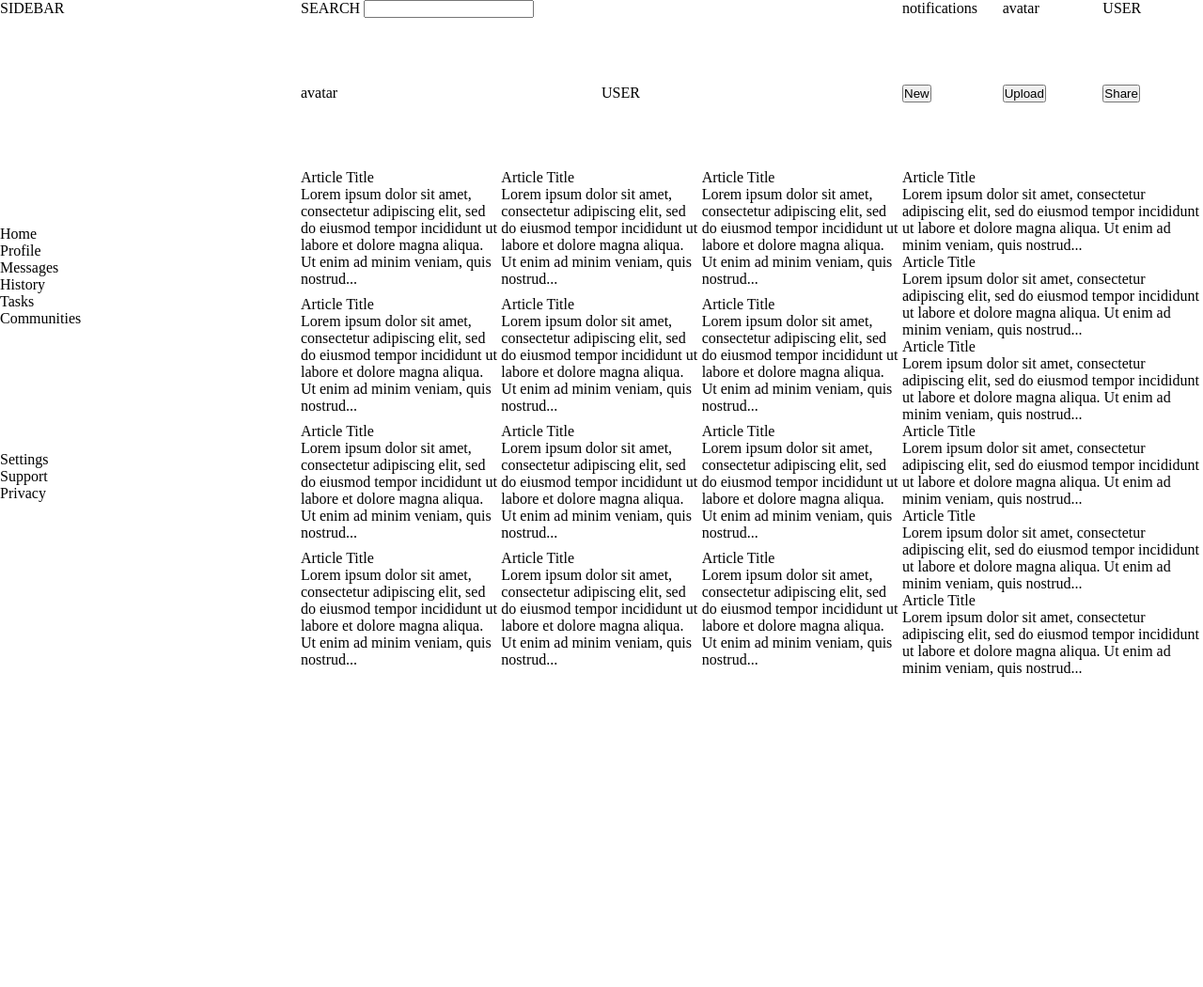
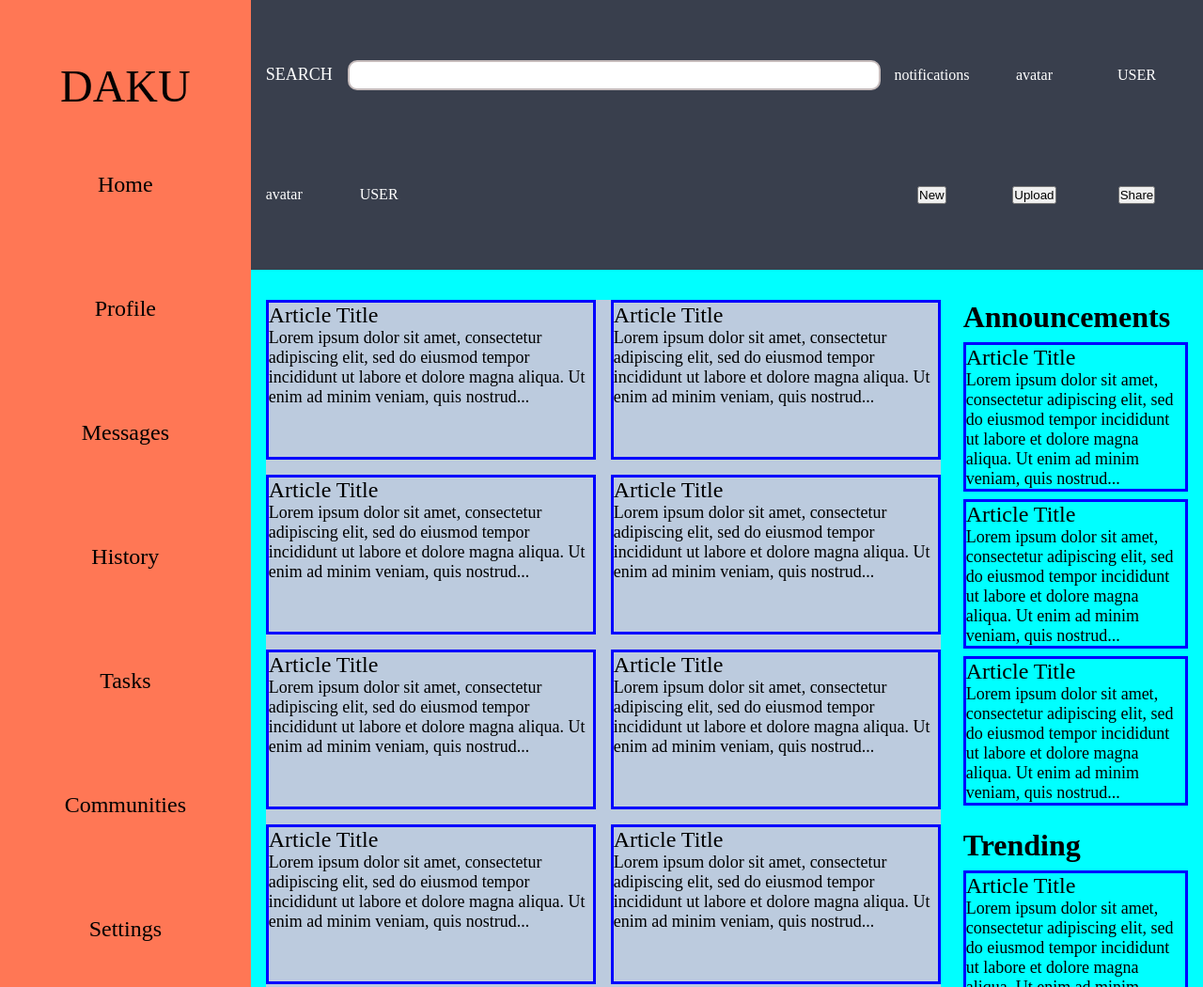
Before and after one commit to AnuragYadav404/Admin-Dashboard, a plain HTML site: page index.html in a window 1280 px wide. Shown: the top 1050 px of the page at 94% size. Before the commit the page ends 800 px from the top, so only its background shows below. Drawn offline with Linux system fonts and the light colour scheme.

Commit message:
Add styles to page
Stuff boring asf

```diff
--- a/index.html
+++ b/index.html
@@ -17,15 +17,19 @@
                     <input type="search" id="search" name="search">
                 </form>
                 <div class="header-nav">
-                    <div>notifications</div>
-                    <div>avatar</div>
-                    <div>USER</div>
+                    <ul>
+                      <li>notifications</li>
+                      <li>avatar</li>
+                      <li>USER</li>
+                    </ul>
                 </div>
             </div>
             <div class="header-bottom">
                 <div class="user">
-                    <div>avatar</div>
-                    <div>USER</div>
+                    <ul>
+                      <li>avatar</li>
+                      <li>USER</li>
+                    </ul>
                 </div>
                 <div class="user-button">
                     <ul>
@@ -37,7 +41,7 @@
             </div>
         </div>
         <div class="sidebar">
-            <div>SIDEBAR</div>
+            <div class="sidebar-head"><p>DAKU</p></div>
             <div class="nav">
                 <ul>
                     <li>Home</li>
@@ -46,10 +50,6 @@
                     <li>History</li>
                     <li>Tasks</li>
                     <li>Communities</li>
-                </ul>
-            </div>
-            <div class="help">
-                <ul>
                     <li>Settings</li>
                     <li>Support</li>
                     <li>Privacy</li>
@@ -61,6 +61,7 @@
               <div class="card">
                 <p class="title">Article Title</p>
                 <p>Lorem ipsum dolor sit amet, consectetur adipiscing elit, sed do eiusmod tempor incididunt ut labore et dolore magna aliqua. Ut enim ad minim veniam, quis nostrud...</p>
+
               </div>
               <div class="card">
                 <p class="title">Article Title</p>
@@ -107,6 +108,7 @@
                 <p>Lorem ipsum dolor sit amet, consectetur adipiscing elit, sed do eiusmod tempor incididunt ut labore et dolore magna aliqua. Ut enim ad minim veniam, quis nostrud...</p>
               </div></div>
             <div class="announcements">
+              <h1>Announcements</h1>
                 <div class="card">
                     <p class="title">Article Title</p>
                     <p>Lorem ipsum dolor sit amet, consectetur adipiscing elit, sed do eiusmod tempor incididunt ut labore et dolore magna aliqua. Ut enim ad minim veniam, quis nostrud...</p>
@@ -121,6 +123,7 @@
                   </div>
             </div>
             <div class="trending">
+              <h1>Trending</h1>
                 <div class="card">
                     <p class="title">Article Title</p>
                     <p>Lorem ipsum dolor sit amet, consectetur adipiscing elit, sed do eiusmod tempor incididunt ut labore et dolore magna aliqua. Ut enim ad minim veniam, quis nostrud...</p>
--- a/style.css
+++ b/style.css
@@ -2,6 +2,10 @@
     margin: 0;
     padding: 0;
     box-sizing: border-box;
+}
+
+html, body {
+    background-color: aqua;
 }
 
 ul {
@@ -10,8 +14,8 @@ ul {
 
 .container {
     display: grid;
-    grid-template-columns: 1fr 3fr;
-    grid-template-rows: 1fr 3fr;
+    grid-template-columns: 1fr 5fr;
+    grid-template-rows: 1fr 4fr;
 }
 
 
@@ -21,28 +25,47 @@ ul {
     display: grid;
     grid-template-columns: 1fr;
     grid-template-rows: 1fr 1fr;
+    background-color: #393f4d;
+    color: white;
+    padding: 16px;
+    /* margin: 16px; */
 }
 
 .sidebar {
     grid-column: 1/2;
     grid-row: 1/3;
-    display: grid;
-    grid-template-columns: 1fr;
-    grid-template-rows: repeat(3, 1fr);
+    display: flex;
+    background-color: #FF7755;
+    flex-direction: column;
+    justify-content: flex-start;
+    padding: 64px;
 }
+
+.sidebar-head {
+    display: flex;
+    justify-content: center;
+    align-items: center;
+    font-size: 48px;
+    margin-bottom: 64px ;
+}
+
 
 .main {
     grid-column: 2/3;
     grid-row: 2/3;
     display: grid;
-    grid-template-columns: 2fr 1fr;
+    grid-template-columns: 3fr 1fr;
     grid-template-rows: 1fr 1fr;
+    padding: 16px;
+    margin-top: 16px;
+    gap: 24px;
 }
 
 .header-top{
     display: grid;
     grid-template-columns: 2fr 1fr;
     /* align-self: center;  */
+
 }
 
 .header-bottom {
@@ -54,7 +77,17 @@ ul {
     grid-column: 1/2;
     grid-row: 1/3;
     display: grid;
-    grid-template-columns: repeat(auto-fit, minmax(200px,1fr));
+    grid-template-columns: repeat(auto-fit, minmax(250px,1fr));
+    background-color: #bccbde;
+    gap: 16px;
+}
+
+.card p {
+    font-size: 18px;
+}
+
+.card {
+    border: 3px solid blue
 }
 
 .announcements {
@@ -62,8 +95,8 @@ ul {
     grid-row: 1/2;
     display: grid;
     grid-template-columns: 1fr;
-    grid-template-rows: 3fr;
-
+    grid-template-rows: 4fr;
+    gap: 8px;
 }
 
 .trending {
@@ -71,17 +104,26 @@ ul {
     grid-row: 2/3;
     display: grid;
     grid-template-columns: 1fr;
-    grid-template-rows: 3fr;
+    grid-template-rows: 4fr;
+    gap: 8px;
 }
 
-.header-nav{
+.header-nav ul{
     display: grid;
     grid-template-columns: repeat(3, 1fr);
+    justify-items: center;
+
+
 }
 
-.user {
+.user ul {
     display: grid;
-    grid-template-columns: repeat(2, 1fr);
+    grid-template-columns: 100px 1fr;
+
+}
+
+.user ul li {
+    justify-self: left;
 }
 
 .user-button {
@@ -91,4 +133,58 @@ ul {
 .user-button ul{
     display: grid;
     grid-template-columns: repeat(3,1fr);
+    justify-items: center;
 }
+
+form {
+    display: flex;
+    align-self: center;
+
+    align-items: center;
+}
+
+input {
+    flex-grow: 1;
+    border: 2px solid rgb(198, 188, 188);
+    border-radius: 10px;
+    margin-left: 16px;
+    height: 32px;
+}
+
+label {
+    font-size: 18px;
+}
+
+.header-nav{
+    align-self: center;
+
+}
+
+.user-button{
+    align-self: center;
+}
+
+.user {
+    align-self: center;
+}
+
+
+.nav {
+    display: flex;
+    flex-grow: 1;
+    justify-content: center;
+}
+.nav ul {
+    display: flex;
+    flex-direction: column;
+    text-align: center;
+}
+.nav ul li {
+    flex-grow: 1;
+    font-size: 24px;
+}
+
+
+.card .title {
+    font-size: 24px;
+}
```
Also changed, not shown: assets/eye-plus-outline.svg (added), assets/source-fork.svg (added), assets/star-plus-outline.svg (added).
